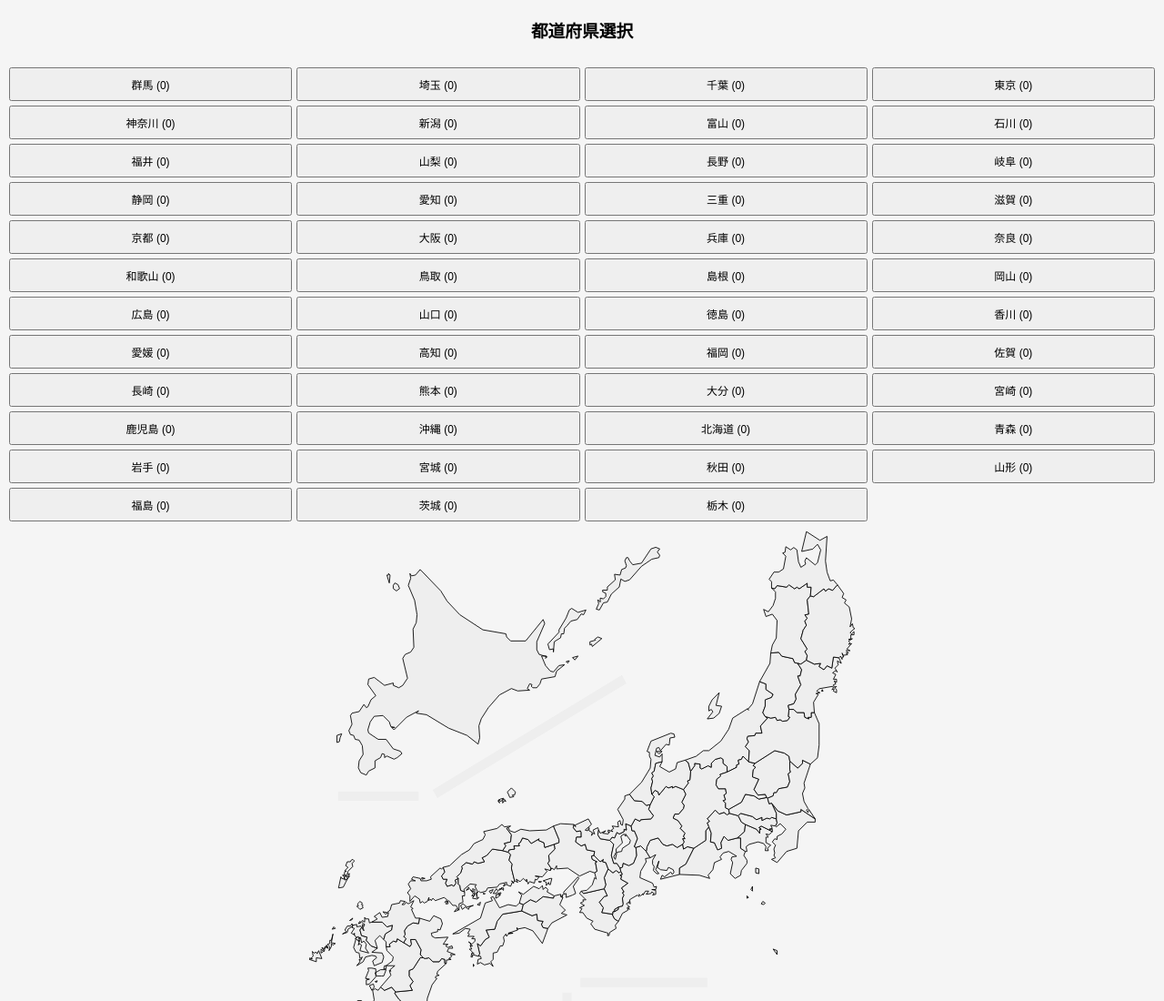
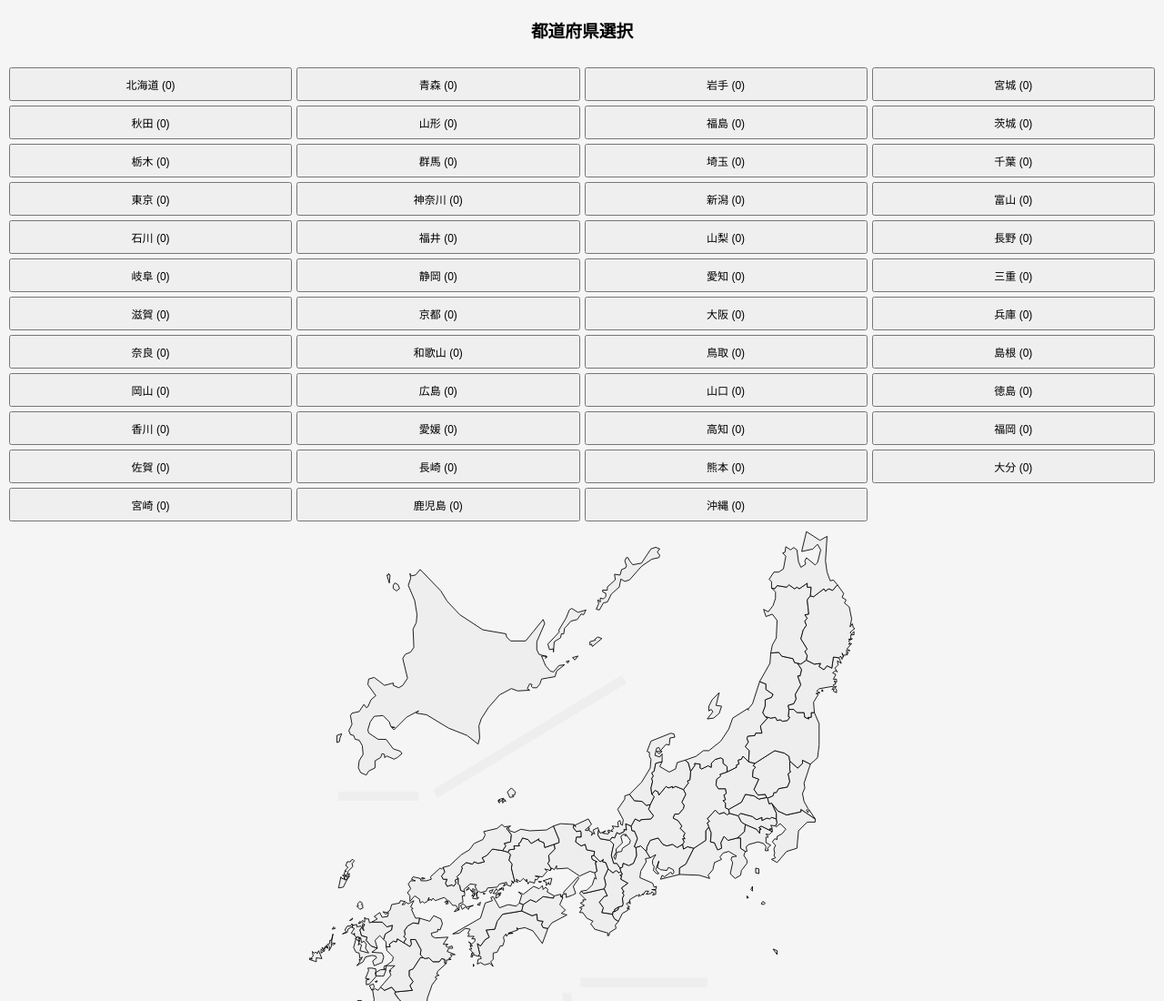
Before and after one commit to motoanago/yoshida, a plain HTML site: page index.html in a window 1280 px wide. Shown: the top 1100 px of the page at 91% size. Drawn offline with Linux system fonts and the light colour scheme.

Commit message:
index.html

```diff
--- a/index.html
+++ b/index.html
@@ -40,7 +40,6 @@ body{
 
 <div id="map">
 
-<!-- ▼ここはそのまま使う -->
 <?xml version="1.0" encoding="utf-8"?>
 <svg class="geolonia-svg-map" viewBox="0 0 1000 1000" xmlns="http://www.w3.org/2000/svg">
   <title>Japanese Prefectures</title>
@@ -269,21 +268,32 @@ const prefNames = {
  "40":"福岡","41":"佐賀","42":"長崎","43":"熊本","44":"大分","45":"宮崎","46":"鹿児島","47":"沖縄"
 };
 
+// 北から順
+const prefOrder = [
+ "01","02","03","04","05","06","07",
+ "08","09","10","11","12","13","14",
+ "15","16","17","18","19","20","21",
+ "22","23","24","25","26","27","28",
+ "29","30","31","32","33","34","35",
+ "36","37","38","39",
+ "40","41","42","43","44","45","46","47"
+];
+
 // 色
 const colors = ["#EEEEEE", "#ff9ecb", "#6fa8ff", "#7ed957", "#000"];
 
 const btnArea = document.getElementById("buttons");
 
-// 初期化
 window.onload = () => {
 
+  // 地図初期化
   document.querySelectorAll(".prefecture").forEach(p=>{
     p.dataset.state = 0;
     p.style.fill = colors[0];
   });
 
-  // ボタン生成
-  Object.keys(prefNames).forEach(code=>{
+  // ボタン生成（北から順）
+  prefOrder.forEach(code=>{
     const name = prefNames[code];
 
     const btn = document.createElement("button");
@@ -305,7 +315,6 @@ window.onload = () => {
     btnArea.appendChild(btn);
   });
 };
-
 
 // 画像生成
 function generateImage(){
```
